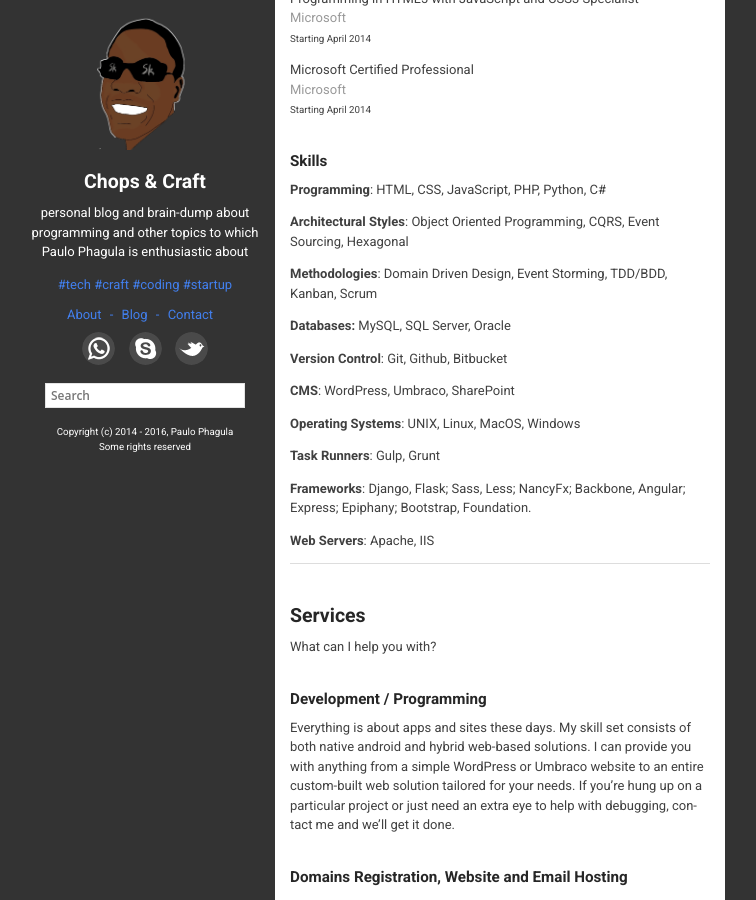
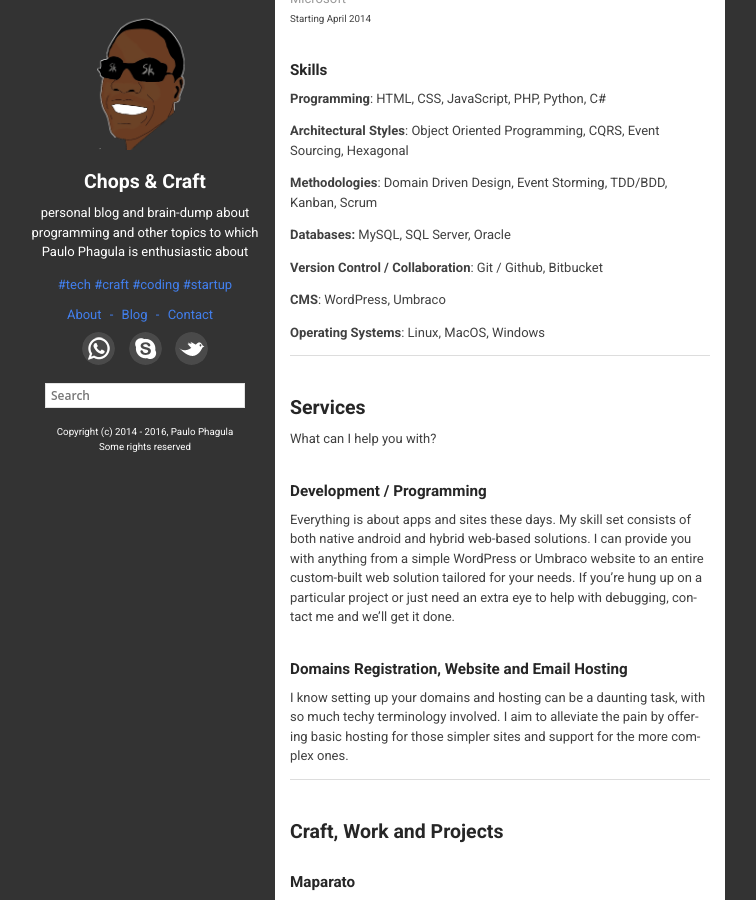
Before and after one commit to PauloPhagula/site, a Jekyll site: the page built from about.md, in a window 1280 px wide and 900 px high, scrolled down 1434 px. Shown: the whole window, without its empty margins (240-996 px from the left). Built offline with Jekyll 4.4.1, drawn with Linux system fonts in a browser that asks for light colours; some of the changed text lies outside the part shown.

Commit message:
improve about

```diff
--- a/about.md
+++ b/about.md
@@ -13,8 +13,6 @@
 <hr>
 
 **Chops and Craft** is the personal blog and brain-dump of Paulo Phagula about programming and other topics to which he's enthusiastic.
-
-Paulo, develops and manages web and mobile services designed for social impact; has experience in managing large databases; has worked in technical consultancies for Microsoft, the World Bank, the Municipal Council of Maputo, and Aga Khan Foundation.
 
 If you want to know a bit more about Paulo, just read the [resume](#resume) bellow or checkout his [linkedIn](https://www.linkedin.com/in/paulo-phagula) page.
 
@@ -88,17 +86,11 @@
 
 **Databases:** MySQL, SQL Server, Oracle
 
-**Version Control**: Git, Github, Bitbucket
+**Version Control / Collaboration**: Git / Github, Bitbucket
 
-**CMS**: WordPress, Umbraco, SharePoint
+**CMS**: WordPress, Umbraco
 
-**Operating Systems**: UNIX, Linux, MacOS, Windows
-
-**Task Runners**: Gulp, Grunt
-
-**Frameworks**: Django, Flask; Sass, Less; NancyFx; Backbone, Angular; Express; Epiphany; Bootstrap, Foundation.
-
-**Web Servers**: Apache, IIS
+**Operating Systems**: Linux, MacOS, Windows
 
 ---
 
```
